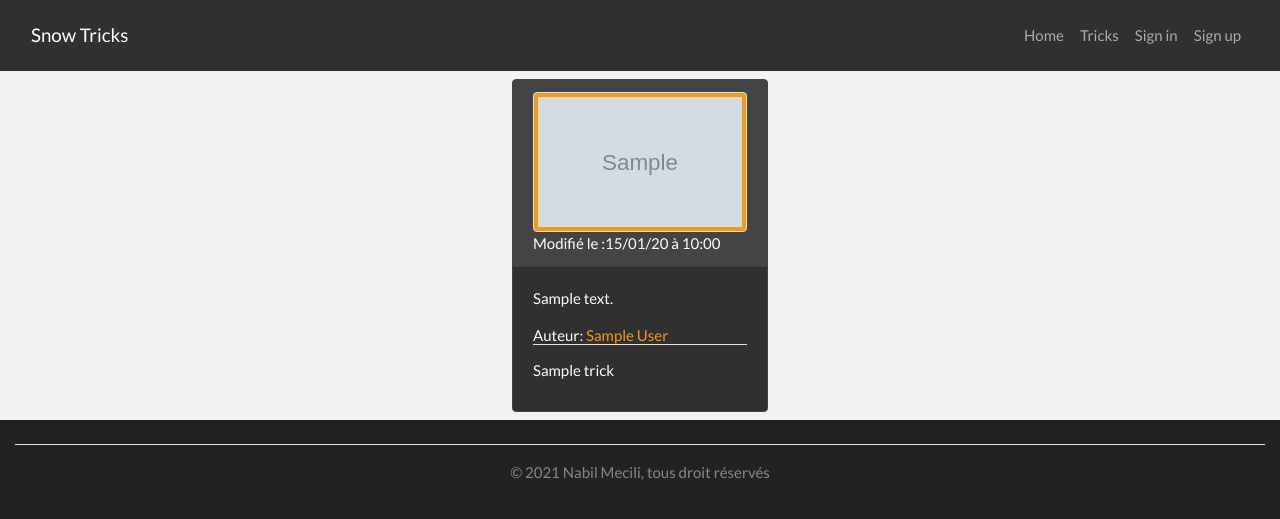
After one commit to mecbil/P6_01_SnowTricks_CodeSource, a Symfony app: template templates/tricks/showtricks.html.twig in a window 1280 px wide. The commit adds this page. Shown: the top 519 px of the page. Run offline with Twig, Linux system fonts and the light colour scheme; the template is opened without the code that fills it: most values are stand-ins (such as "Sample title", 1, 10 or a date in 2020); grey boxes marked "Sample" are stand-in pictures; some libraries are stand-ins or nearby versions.

Commit message:
Show one trick with ID

```diff
--- a/public/css/style.css
+++ b/public/css/style.css
@@ -20,22 +20,18 @@
     margin-right: 40px;
     object-fit: cover;
     box-shadow: 1px 1px 1px 1px black;
-
 }
 
-img {
+/* img {
         margin: 0;
         padding: 0;
-        /* width: 12rem; */
-        /* height: 120px; */
         object-fit: cover;
-
-}
+} */
 
 .img-thumbnail{
+        width: 100%;
         height: 140px !important;
         background-color: #f39c12 !important;
-
 }
 
 
@@ -48,14 +44,4 @@ img {
         flex-wrap: wrap;
         background-color: #F2F2F2;
         justify-content: center;
-
 }
-
-/* .tricks article{
-        background-color: white;
-        width: 30%;
-        height: 17em;
-        border-radius: 1em;
-        margin: .6em;
-        padding: 0.1em;
-}  */
--- a/templates/base.html.twig
+++ b/templates/base.html.twig
@@ -28,7 +28,7 @@
                     <a class="nav-link {{ (activee)=='Home' ? 'active' : '' }}" href="{{ path('app_home') }}">Home</a>
                   </li>
                   <li class="nav-item">
-                    <a class="nav-link {{ (activee)=='Tricks' ? 'active' : '' }}" href="#">Tricks</a>
+                    <a class="nav-link {{ (activee)=='Tricks' ? 'active' : '' }}" href="{{ path('tricks') }}">Tricks</a>
                   </li>
                   {% if app.user is null %}
                   <li class="nav-item">
--- /dev/null
+++ b/templates/tricks/showtricks.html.twig
@@ -0,0 +1,52 @@
+{% extends 'base.html.twig' %}
+
+{% block title %}Hello TricksController!{% endblock %}
+
+{% block body %}
+
+    <div class="Container">
+
+        {% for message in app.flashes('success') %}
+            <div class="alert alert-danger" role="alert">{{ message }}</div>
+        {% endfor %}
+
+        <section class="tricks">
+
+            {% for Trick in Tricks %}
+                <div class="card border-secondary mb-2 m-2" style="width: 16rem;">
+                    <div class="card-header" >
+                        <a href="{{ path('tricks_show',{'id': Trick.id}) }}">
+                            <img src="{{ asset('/images/'~Trick.FituredImg) }}" class="img-thumbnail" alt="image Auberge la Cannebière">
+                        </a>
+                        <span>
+                            Modifié le :{{ Trick.modifyAt | date('d/m/y') }} à {{ Trick.modifyAt | date('H:i') }}
+                        </span>
+                    </div>
+                    <div class="card-body">
+                        <p>
+                            {{ Trick.content }}
+                        </p>
+                        <h6 class="card-title">
+                        Auteur:
+                        <span class="text-warning">
+                             {{ Trick.author }}
+                            <p class="border-bottom"></p>
+                        </span>
+                            {{ Trick.title }}
+                            {% if app.user %}
+                                <div class="float-right">
+                                    <a href="#"><i class="fas fa-pencil-alt"></i></a>
+                                    <a href="#" onclick="return confirm(`Êtes-vous sûr de vouloir supprimer le trick : {{ Trick.title }} ?`)"><i class="fas fa-trash-alt"></i></a>
+                                </div>
+                            {% endif %}
+                        </h6>
+
+                    </div>
+                </div>
+            {% endfor %}
+
+        </section>
+
+    </div>
+
+{% endblock %}
```
Also changed, not shown: src/Controller/AdminController.php (+2 -13 lines), src/Controller/TricksController.php (added, +42 -0 lines), templates/home/index.html.twig (+6 -3 lines), templates/tricks/showonetricks.html.twig (added, +50 -0 lines).
